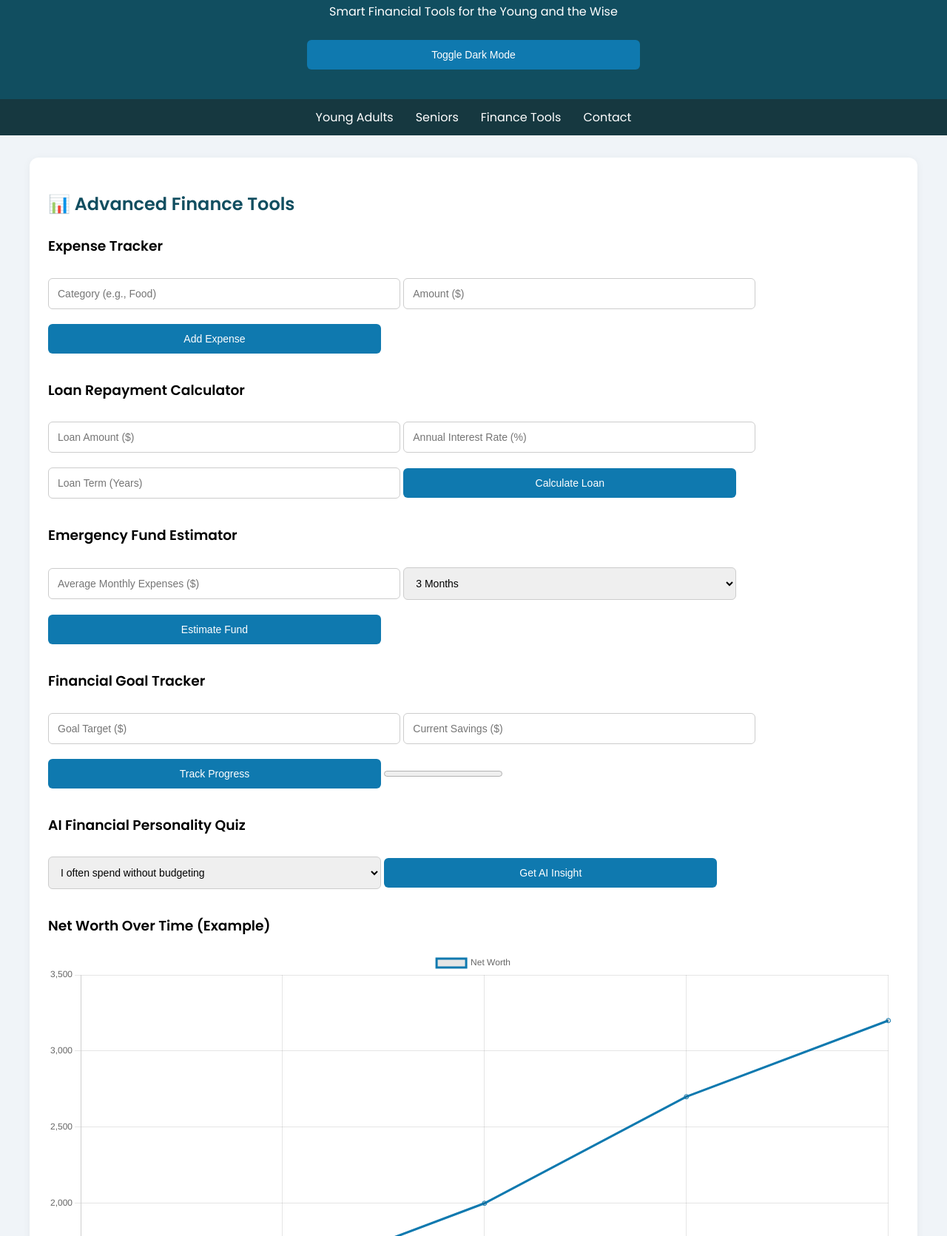
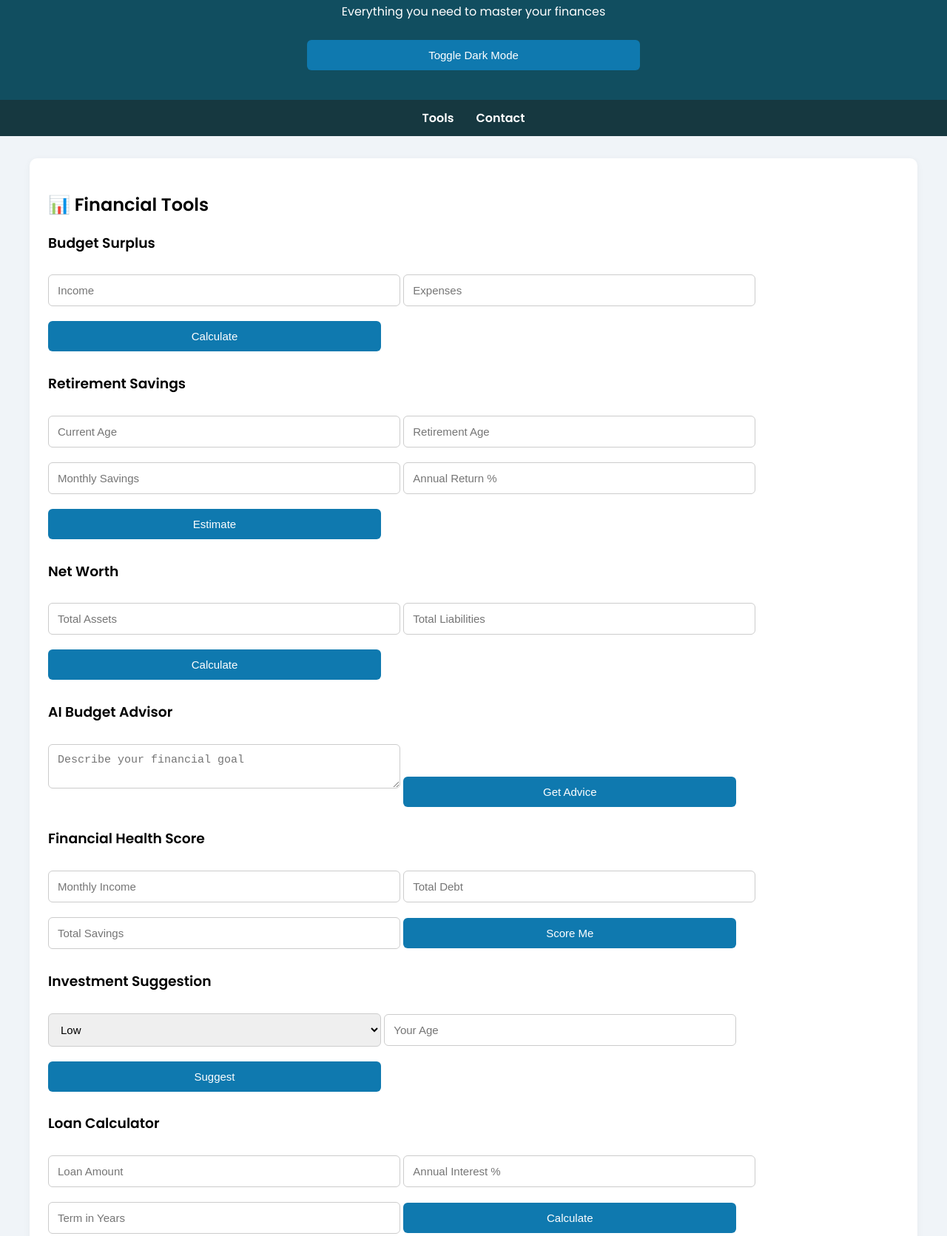
Before and after one commit to blueblue97/What2Cook, a plain HTML site: page index.html in a window 1280 px wide. Shown: the part 118-1789 px from the top of the page at 74% size. Drawn offline with nearby package versions, Linux system fonts and the light colour scheme.

Commit message:
Update index.html

```diff
--- a/index.html
+++ b/index.html
@@ -3,7 +3,7 @@
 <head>
   <meta charset="UTF-8" />
   <meta name="viewport" content="width=device-width, initial-scale=1.0" />
-  <title>NestBudget - Smart Finance for All</title>
+  <title>NestBudget - All-in-One Finance Toolkit</title>
   <link rel="preconnect" href="https://fonts.googleapis.com">
   <link rel="preconnect" href="https://fonts.gstatic.com" crossorigin>
   <link href="https://fonts.googleapis.com/css2?family=Poppins:wght@300;400;600&display=swap" rel="stylesheet">
@@ -14,247 +14,242 @@
       background: #f0f4f8;
       margin: 0;
       padding: 0;
-      transition: background-color 0.3s, color 0.3s;
+      transition: background 0.3s, color 0.3s;
     }
     header {
       background-color: #114e60;
       color: white;
-      padding: 30px 20px;
+      padding: 30px;
       text-align: center;
     }
     nav {
       background: #163840;
       display: flex;
+      flex-wrap: wrap;
       justify-content: center;
+      padding: 12px;
       gap: 30px;
-      padding: 12px;
-      flex-wrap: wrap;
     }
     nav a {
       color: white;
       text-decoration: none;
-      font-weight: 500;
+      font-weight: bold;
     }
     .container {
-      padding: 30px 20px;
+      padding: 30px;
       max-width: 1200px;
       margin: auto;
     }
     .section {
       background: white;
+      padding: 25px;
       margin-bottom: 30px;
-      padding: 25px;
-      border-radius: 12px;
-      box-shadow: 0 2px 12px rgba(0,0,0,0.05);
-      transition: all 0.3s ease;
+      border-radius: 10px;
+      box-shadow: 0 2px 10px rgba(0, 0, 0, 0.05);
     }
-    .section:hover {
-      transform: scale(1.01);
+    input, button, select, textarea {
+      width: 100%;
+      max-width: 450px;
+      padding: 12px;
+      margin: 10px 0;
+      border-radius: 6px;
+      border: 1px solid #ccc;
+      font-size: 15px;
+    }
+    button {
+      background: #0f79af;
+      color: white;
+      border: none;
+      cursor: pointer;
+    }
+    button:hover {
+      background: #0d5e84;
+    }
+    .result {
+      font-weight: 500;
+      margin-top: 10px;
+      color: #114e60;
+    }
+    canvas {
+      margin-top: 20px;
+      max-width: 100%;
+    }
+    .dark-mode {
+      background-color: #1a1a1a;
+      color: #f0f0f0;
+    }
+    .dark-mode .section {
+      background: #2a2a2a;
+      color: #f0f0f0;
+    }
+    .dark-mode nav, .dark-mode footer {
+      background: #000;
     }
     footer {
       background: #114e60;
       color: white;
       text-align: center;
       padding: 20px;
-      margin-top: 40px;
-    }
-    input, button, select, textarea {
-      padding: 12px;
-      margin-top: 10px;
-      margin-bottom: 10px;
-      width: 100%;
-      max-width: 450px;
-      border: 1px solid #ccc;
-      border-radius: 6px;
-      font-size: 14px;
-    }
-    button {
-      background-color: #0f79af;
-      color: white;
-      border: none;
-      cursor: pointer;
-      transition: background-color 0.2s ease;
-    }
-    button:hover {
-      background-color: #0d5e84;
-    }
-    .tool {
-      margin-top: 25px;
-    }
-    .result {
-      margin-top: 12px;
-      font-weight: 500;
-      color: #114e60;
-    }
-    h2 {
-      color: #114e60;
-    }
-    canvas {
-      max-width: 100%;
-      margin-top: 20px;
-    }
-    .dark-mode {
-      background-color: #1a1a1a;
-      color: #f5f5f5;
-    }
-    .dark-mode .section {
-      background-color: #2a2a2a;
-      color: #f5f5f5;
-    }
-    .dark-mode nav {
-      background-color: #0f0f0f;
-    }
-    .dark-mode footer {
-      background-color: #0f0f0f;
     }
   </style>
 </head>
 <body>
   <header>
     <h1>NestBudget</h1>
-    <p>Smart Financial Tools for the Young and the Wise</p>
+    <p>Everything you need to master your finances</p>
     <button onclick="toggleDarkMode()">Toggle Dark Mode</button>
   </header>
+
   <nav>
-    <a href="#young">Young Adults</a>
-    <a href="#seniors">Seniors</a>
-    <a href="#tools">Finance Tools</a>
+    <a href="#tools">Tools</a>
     <a href="#contact">Contact</a>
   </nav>
 
   <div class="container">
     <section id="tools" class="section">
-      <h2>📊 Advanced Finance Tools</h2>
+      <h2>📊 Financial Tools</h2>
 
-      <!-- Expense Tracker -->
-      <div class="tool">
-        <h3>Expense Tracker</h3>
-        <input type="text" id="expenseCategory" placeholder="Category (e.g., Food)" />
-        <input type="number" id="expenseAmount" placeholder="Amount ($)" />
-        <button onclick="addExpense()">Add Expense</button>
-        <ul id="expenseList"></ul>
-      </div>
+      <!-- Budget Surplus -->
+      <h3>Budget Surplus</h3>
+      <input id="income" placeholder="Income" type="number">
+      <input id="expenses" placeholder="Expenses" type="number">
+      <button onclick="calcBudget()">Calculate</button>
+      <p class="result" id="surplus"></p>
 
-      <!-- Loan Repayment Calculator -->
-      <div class="tool">
-        <h3>Loan Repayment Calculator</h3>
-        <input type="number" id="loanAmount" placeholder="Loan Amount ($)" />
-        <input type="number" id="interestRate" placeholder="Annual Interest Rate (%)" />
-        <input type="number" id="loanTerm" placeholder="Loan Term (Years)" />
-        <button onclick="calculateLoan()">Calculate Loan</button>
-        <p class="result" id="loanResult"></p>
-      </div>
+      <!-- Retirement Calculator -->
+      <h3>Retirement Savings</h3>
+      <input id="age" placeholder="Current Age" type="number">
+      <input id="retireAge" placeholder="Retirement Age" type="number">
+      <input id="monthlySave" placeholder="Monthly Savings" type="number">
+      <input id="annualReturn" placeholder="Annual Return %" type="number">
+      <button onclick="calcRetirement()">Estimate</button>
+      <p class="result" id="retireResult"></p>
 
-      <!-- Emergency Fund Estimator -->
-      <div class="tool">
-        <h3>Emergency Fund Estimator</h3>
-        <input type="number" id="monthlyExpense" placeholder="Average Monthly Expenses ($)" />
-        <select id="months">
-          <option value="3">3 Months</option>
-          <option value="6">6 Months</option>
-        </select>
-        <button onclick="estimateEmergencyFund()">Estimate Fund</button>
-        <p class="result" id="emergencyFundResult"></p>
-      </div>
+      <!-- Net Worth -->
+      <h3>Net Worth</h3>
+      <input id="assets" placeholder="Total Assets" type="number">
+      <input id="liabilities" placeholder="Total Liabilities" type="number">
+      <button onclick="calcNetWorth()">Calculate</button>
+      <p class="result" id="netWorth"></p>
+
+      <!-- AI Budget Advisor -->
+      <h3>AI Budget Advisor</h3>
+      <textarea id="goal" placeholder="Describe your financial goal"></textarea>
+      <button onclick="mockAI()">Get Advice</button>
+      <p class="result" id="aiAdvice"></p>
+
+      <!-- Financial Health Score -->
+      <h3>Financial Health Score</h3>
+      <input id="fhIncome" placeholder="Monthly Income" type="number">
+      <input id="fhDebt" placeholder="Total Debt" type="number">
+      <input id="fhSavings" placeholder="Total Savings" type="number">
+      <button onclick="calcScore()">Score Me</button>
+      <p class="result" id="score"></p>
+
+      <!-- Investment Suggestion -->
+      <h3>Investment Suggestion</h3>
+      <select id="risk">
+        <option value="low">Low</option>
+        <option value="medium">Medium</option>
+        <option value="high">High</option>
+      </select>
+      <input id="ageInvest" placeholder="Your Age" type="number">
+      <button onclick="suggestInvest()">Suggest</button>
+      <p class="result" id="investAdvice"></p>
+
+      <!-- Loan Calculator -->
+      <h3>Loan Calculator</h3>
+      <input id="loanAmount" placeholder="Loan Amount" type="number">
+      <input id="interestRate" placeholder="Annual Interest %" type="number">
+      <input id="loanYears" placeholder="Term in Years" type="number">
+      <button onclick="calcLoan()">Calculate</button>
+      <p class="result" id="loanResult"></p>
 
       <!-- Goal Tracker -->
-      <div class="tool">
-        <h3>Financial Goal Tracker</h3>
-        <input type="number" id="goalTarget" placeholder="Goal Target ($)" />
-        <input type="number" id="goalCurrent" placeholder="Current Savings ($)" />
-        <button onclick="trackGoal()">Track Progress</button>
-        <progress id="goalProgress" value="0" max="100"></progress>
-        <p class="result" id="goalProgressText"></p>
-      </div>
+      <h3>Goal Tracker</h3>
+      <input id="goalAmount" placeholder="Goal Amount" type="number">
+      <input id="savedSoFar" placeholder="Current Savings" type="number">
+      <button onclick="trackGoal()">Track</button>
+      <progress id="goalProgress" value="0" max="100"></progress>
+      <p class="result" id="goalDisplay"></p>
 
-      <!-- AI Financial Personality Quiz -->
-      <div class="tool">
-        <h3>AI Financial Personality Quiz</h3>
-        <select id="personalityQuiz">
-          <option value="spender">I often spend without budgeting</option>
-          <option value="saver">I save before I spend</option>
-          <option value="investor">I invest as much as I can</option>
-          <option value="balanced">I balance spending, saving, and investing</option>
-        </select>
-        <button onclick="analyzePersonality()">Get AI Insight</button>
-        <p class="result" id="personalityResult"></p>
-      </div>
+      <!-- Chart -->
+      <h3>Net Worth Chart</h3>
+      <canvas id="netChart"></canvas>
+    </section>
 
-      <!-- Charts -->
-      <div class="tool">
-        <h3>Net Worth Over Time (Example)</h3>
-        <canvas id="netWorthChart" width="400" height="200"></canvas>
-      </div>
+    <section id="contact" class="section">
+      <h2>📞 Contact</h2>
+      <p>Email us at support@nestbudget.com</p>
     </section>
   </div>
 
   <footer>
-    <p>&copy; 2025 NestBudget | All rights reserved</p>
+    <p>&copy; 2025 NestBudget. All rights reserved.</p>
   </footer>
 
   <script>
     function toggleDarkMode() {
-      document.body.classList.toggle("dark-mode");
+      document.body.classList.toggle('dark-mode');
     }
-
-    const expenseList = [];
-    function addExpense() {
-      const category = document.getElementById("expenseCategory").value;
-      const amount = parseFloat(document.getElementById("expenseAmount").value);
-      if (!category || isNaN(amount)) return;
-      expenseList.push({ category, amount });
-      const el = document.createElement("li");
-      el.textContent = `${category}: $${amount.toFixed(2)}`;
-      document.getElementById("expenseList").appendChild(el);
+    function calcBudget() {
+      const i = parseFloat(document.getElementById('income').value);
+      const e = parseFloat(document.getElementById('expenses').value);
+      document.getElementById('surplus').innerText = `Surplus: $${(i - e).toFixed(2)}`;
     }
-
-    function calculateLoan() {
-      const amount = parseFloat(document.getElementById("loanAmount").value);
-      const rate = parseFloat(document.getElementById("interestRate").value) / 100 / 12;
-      const years = parseInt(document.getElementById("loanTerm").value);
-      const n = years * 12;
-      const payment = (amount * rate) / (1 - Math.pow(1 + rate, -n));
-      document.getElementById("loanResult").textContent = isNaN(payment)
-        ? "Invalid input."
-        : `Monthly Payment: $${payment.toFixed(2)}`;
+    function calcRetirement() {
+      const age = +document.getElementById('age').value;
+      const rAge = +document.getElementById('retireAge').value;
+      const m = +document.getElementById('monthlySave').value;
+      const r = +document.getElementById('annualReturn').value / 100 / 12;
+      const months = (rAge - age) * 12;
+      const fv = m * ((Math.pow(1 + r, months) - 1) / r);
+      document.getElementById('retireResult').innerText = `Estimated Savings: $${fv.toFixed(2)}`;
     }
-
-    function estimateEmergencyFund() {
-      const expense = parseFloat(document.getElementById("monthlyExpense").value);
-      const months = parseInt(document.getElementById("months").value);
-      const total = expense * months;
-      document.getElementById("emergencyFundResult").textContent = isNaN(total)
-        ? "Enter valid monthly expenses."
-        : `You should aim to save $${total.toFixed(2)} for emergencies.`;
+    function calcNetWorth() {
+      const a = +document.getElementById('assets').value;
+      const l = +document.getElementById('liabilities').value;
+      document.getElementById('netWorth').innerText = `Net Worth: $${(a - l).toFixed(2)}`;
     }
-
+    function mockAI() {
+      const g = document.getElementById('goal').value.trim();
+      if (!g) return;
+      document.getElementById('aiAdvice').innerText = `Save 20%, cut non-essentials, automate savings. Stay consistent.`;
+    }
+    function calcScore() {
+      const i = +document.getElementById('fhIncome').value;
+      const d = +document.getElementById('fhDebt').value;
+      const s = +document.getElementById('fhSavings').value;
+      const score = Math.max(0, Math.min(100, (s / i * 50 - d / i * 30 + 50)));
+      document.getElementById('score').innerText = `Score: ${score.toFixed(0)}/100`;
+    }
+    function suggestInvest() {
+      const r = document.getElementById('risk').value;
+      const a = +document.getElementById('ageInvest').value;
+      const text = r === 'low' ? 'CDs & Bonds' : r === 'medium' ? 'ETFs & Blue-Chip Stocks' : 'Growth & Crypto';
+      document.getElementById('investAdvice').innerText = `At ${a}, consider: ${text}`;
+    }
+    function calcLoan() {
+      const P = +document.getElementById('loanAmount').value;
+      const r = +document.getElementById('interestRate').value / 100 / 12;
+      const n = +document.getElementById('loanYears').value * 12;
+      const M = (P * r) / (1 - Math.pow(1 + r, -n));
+      document.getElementById('loanResult').innerText = `Monthly: $${M.toFixed(2)}`;
+    }
     function trackGoal() {
-      const target = parseFloat(document.getElementById("goalTarget").value);
-      const current = parseFloat(document.getElementById("goalCurrent").value);
-      const percent = Math.min(100, (current / target) * 100);
-      document.getElementById("goalProgress").value = percent;
-      document.getElementById("goalProgressText").textContent = `Progress: ${percent.toFixed(0)}%`;
+      const t = +document.getElementById('goalAmount').value;
+      const c = +document.getElementById('savedSoFar').value;
+      const p = Math.min(100, (c / t) * 100);
+      document.getElementById('goalProgress').value = p;
+      document.getElementById('goalDisplay').innerText = `Progress: ${p.toFixed(0)}%`;
     }
-
-    function analyzePersonality() {
-      const choice = document.getElementById("personalityQuiz").value;
-      let msg = '';
-      switch (choice) {
-        case "spender": msg = "You enjoy spending — consider budgeting tools to stay balanced."; break;
-        case "saver": msg = "Great job saving! Consider low-risk investing to grow your money."; break;
-        case "investor": msg = "You're growth-oriented. Review your risk exposure regularly."; break;
-        case "balanced": msg = "Excellent balance. Stay consistent and review goals quarterly."; break;
-      }
-      document.getElementById("personalityResult").textContent = msg;
-    }
-
-    new Chart(document.getElementById("netWorthChart"), {
+    new Chart(document.getElementById('netChart'), {
       type: 'line',
       data: {
         labels: ['Jan', 'Feb', 'Mar', 'Apr', 'May'],
         datasets: [{
           label: 'Net Worth',
-          data: [1000, 1500, 2000, 2700, 3200],
+          data: [1000, 1500, 2000, 2500, 3000],
           borderColor: '#0f79af',
           fill: false
         }]
```
